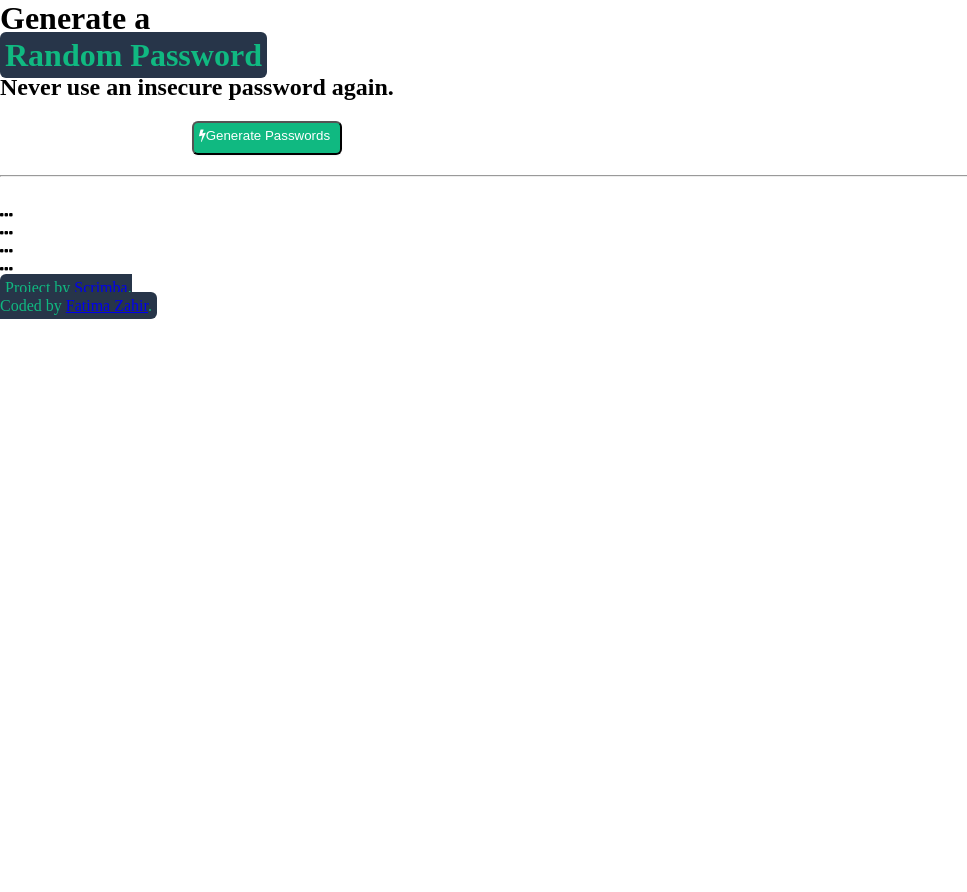
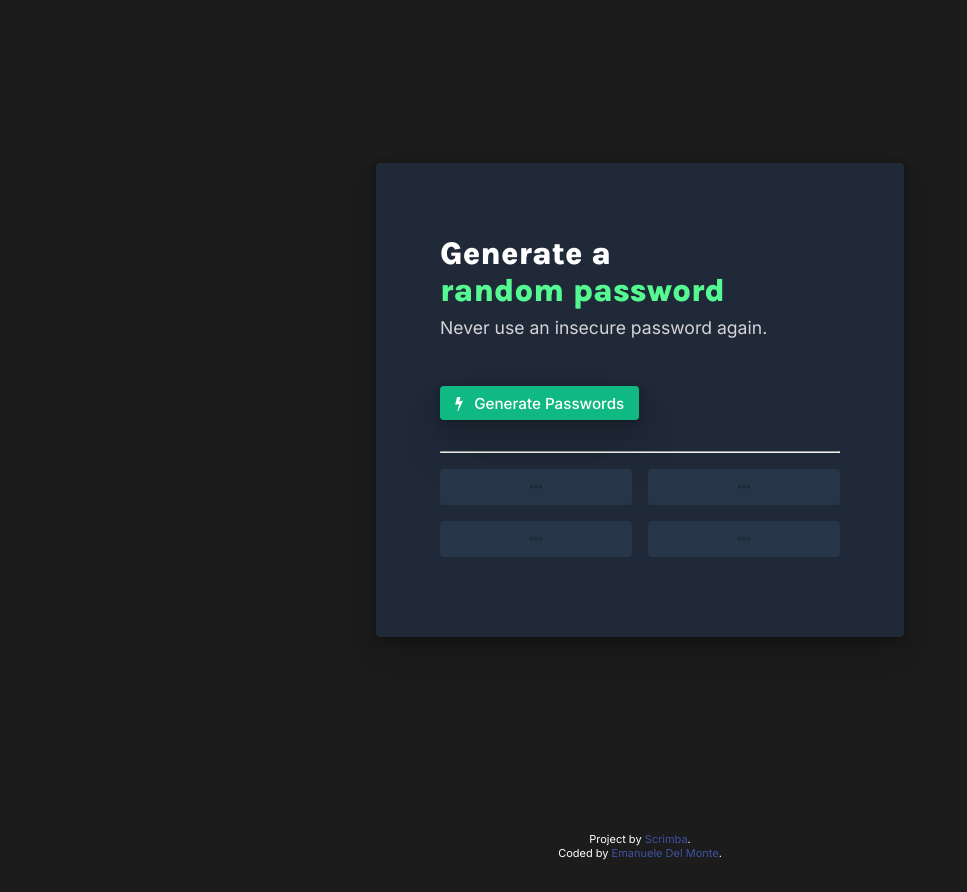
Before and after one commit to Fatima-hub333/Generate_Random_Password, a website: page index.html in a window 1280 px wide. Shown: the whole page, without its empty margins (0-967 px from the left). Before the commit the page ends 800 px from the top, so only its background shows below. Drawn offline with Linux system fonts and the light colour scheme.

Commit message:
Create & Update UI of Index.css & Index.html

```diff
--- a/index.css
+++ b/index.css
@@ -1,76 +1,187 @@
-* {
+/* ---------------------- */
+/* Fonts                  */
+/* ---------------------- */
+
+@import url("https://fonts.googleapis.com/css2?family=Inter:wght@400;500&family=Karla:wght@800&display=swap");
+
+/* ---------------------- */
+/* Custom properties      */
+/* ---------------------- */
+
+:root {
+  --clr-bright-green: #55f991;
+  --clr-dark-green: #10b981;
+
+  --clr-very-dark-blue: #1f2937;
+  --clr-dark-blue: #273549;
+  --clr-medium-grey: #d5d4d8;
+
+  --ff-main: "Karla", sans-serif;
+  --ff-serif: "Inter", sans-serif;
+}
+
+/* ---------------------- */
+/* Reset                  */
+/* ---------------------- */
+
+*,
+*::before,
+*::after {
+  box-sizing: border-box;
   margin: 0;
-  padding: 0;
+}
+
+img {
+  display: block;
+  width: 100%;
+}
+
+/* ---------------------- */
+/* Typography             */
+/* ---------------------- */
+
+body {
+  font-family: var(--ff-serif);
+  color: #fff;
+  background-color: #1c1c1c;
+}
+
+h1 {
+  font-family: var(--ff-main);
+  font-weight: 800;
+  margin: 0.25em 0;
+}
+
+h2 {
+  color: var(--clr-medium-grey);
+  font-size: 1.1em;
+  font-weight: 400;
+  margin-bottom: 1em;
+}
+
+hr {
+  background-color: var(--clr-dark-blue);
+  color: var(--clr-dark-blue);
+  height: 2px;
+}
+
+footer {
+  padding: 2em;
+}
+
+/* ---------------------- */
+/* Buttons                */
+/* ---------------------- */
+
+.btn {
+  font-size: 0.95em;
+  font-weight: 500;
+  font-family: var(--ff-serif);
+  background-color: var(--clr-dark-green);
+  color: #fff;
+  border: none;
+  padding: 0.5em 1em;
+  border-radius: 0.25em;
+  margin: 2em 0;
+  cursor: pointer;
+  box-shadow: 0 1px 2px rgba(0, 0, 0, 0.07), 0 2px 4px rgba(0, 0, 0, 0.07),
+    0 4px 8px rgba(0, 0, 0, 0.07), 0 8px 16px rgba(0, 0, 0, 0.07),
+    0 16px 32px rgba(0, 0, 0, 0.07), 0 32px 64px rgba(0, 0, 0, 0.07);
+  transition: all 250ms;
+}
+
+.btn:hover,
+.btn:focus {
+  background-color: #fff;
+  color: var(--clr-dark-green);
+  box-shadow: 0 2px 1px rgba(0, 0, 0, 0.09), 0 4px 2px rgba(0, 0, 0, 0.09),
+    0 8px 4px rgba(0, 0, 0, 0.09), 0 16px 8px rgba(0, 0, 0, 0.09),
+    0 32px 16px rgba(0, 0, 0, 0.09);
+}
+
+/* ---------------------- */
+/* Utility classes        */
+/* ---------------------- */
+
+.flex {
+  display: flex;
+  flex-direction: column;
+}
+
+/* ---------------------- */
+/* Components             */
+/* ---------------------- */
+
+main {
+  justify-content: center;
+  align-items: center;
+  min-height: 100vh;
 }
 
 .container {
-  /* background-color: #1C1C1C; */
-  width: 35%;
-  height: 500px;
-  margin: auto;
+  width: min(90%, 33rem);
+  padding: 4em;
+  background-color: var(--clr-very-dark-blue);
+  border-radius: 0.25em;
+  box-shadow: 0 1px 2px rgba(0, 0, 0, 0.07), 0 2px 4px rgba(0, 0, 0, 0.07),
+    0 4px 8px rgba(0, 0, 0, 0.07), 0 8px 16px rgba(0, 0, 0, 0.07),
+    0 16px 32px rgba(0, 0, 0, 0.07), 0 32px 64px rgba(0, 0, 0, 0.07);
 }
 
-.main-div {
-  background-color: #ECFDF5;
-  margin-top: 20%;
-  border: 40px solid #1C1C1C;
+.title-green {
+  color: var(--clr-bright-green);
 }
 
-.text {
-margin-left: 15%;
+.fa-flash {
+  margin-right: 0.75em;
+}
+#letter-main {
+  text-transform: uppercase;
 }
 
-h4 {
-  padding-top: 20px;
-  font-family: 'Karla';
-  font-style: normal;
-  font-weight: 800;
-  font-size: 40px;
-  line-height: 40px;
-  letter-spacing: -0.05em;
-  color: #2B283A;
+.downSection {
+  display: grid;
+  grid-template-columns: repeat(2, 1fr);
+  grid-template-rows: repeat(2, 1fr);
+  gap: 1em;
+  margin-top: 1em;
 }
 
-p {
-  font-family: 'Inter';
-  font-style: normal;
-  font-weight: 400;
-  font-size: 20px;
-  line-height: 28px;
-  color: #6B7280;
-
+.generatedPassword {
+  background-color: var(--clr-dark-blue);
+  text-align: center;
+  padding: 0.5em 1em;
+  border-radius: 0.25em;
 }
 
-button {
-  background: #10B981;
-  box-shadow: 0px 1px 2px rgba(0, 0, 0, 0.05);
-  border-radius: 6px;
-  color: white;
-  padding: 5px;
-  text-align: center;
-  margin-bottom: 20px;
-  margin-top: 20px;
-  padding-bottom: 10px;
-  padding-right: 10px;
-  margin-left: 15%;
+.fa-ellipsis-h {
+  color: var(--clr-very-dark-blue);
 }
 
-hr {
-  margin-bottom: 30px;
+/* footer */
+
+.attribution {
+  font-family: var(--ff-serif);
+  font-size: 11px;
+  text-align: center;
 }
 
-.span-tabs {
-  display: flex;
-  column-gap: 70px;
-  text-align: center;
-  padding: 5px;
-  margin-left: 7%;
+.attribution a {
+  text-decoration: none;
+  color: hsl(228, 45%, 44%);
 }
 
-span {
-  background-color: #273549;
-  border-radius: 6px;
-  width: 150px;
-  color: #10B981;
-  padding: 5px;
+/* ---------------------- */
+/* Media queries          */
+/* ---------------------- */
+
+@media (max-width: 520px) {
+  .container {
+    padding: 2em;
+  }
+
+  .downSection {
+    grid-template-columns: 1fr;
+    grid-template-rows: repeat(4, 1fr);
+  }
 }
--- a/index.html
+++ b/index.html
@@ -1,47 +1,43 @@
 <!DOCTYPE html>
 <html lang="en">
+
 <head>
     <meta charset="UTF-8">
     <meta http-equiv="X-UA-Compatible" content="IE=edge">
     <meta name="viewport" content="width=device-width, initial-scale=1.0">
+    <link rel="stylesheet" href="index.css">
     <link rel="stylesheet" href="https://cdnjs.cloudflare.com/ajax/libs/font-awesome/4.7.0/css/font-awesome.min.css">
-  <link rel="stylesheet" href="index.css">
-  <title> Random Password Generator</title>
+
+    <title>Scrimba | Random Password Generator</title>
 </head>
+
 <body>
   <main class="flex">
+    <div class="container">
     <div class="upperSection">
-    <h1 class="title"> Generate a <br> <span class="title-green">Random Password</span></h1>
+    <h1 class="title">Generate a<br><span class="title-green">random password</span></h1>
     <h2 class="supportingTitle">Never use an insecure password again.</h2>
-    <button class="btn" onclick="getGeneratePasswords()"> <i class="fa fa-flash"></i>Generate Passwords</button>
-  </div>
+    <button class="btn" onclick="getGeneratePasswords()"><i class="fa fa-flash"></i>Generate Passwords</button> </div>
     <hr>
-
     <div class="downSection">
       <div class="generatedPassword" id="password1-el"><i class="fa fa-ellipsis-h" aria-hidden="true"></i></div>
       <div class="generatedPassword" id="password2-el"><i class="fa fa-ellipsis-h" aria-hidden="true"></i></div>
       <div class="generatedPassword" id="password3-el"><i class="fa fa-ellipsis-h" aria-hidden="true"></i></div>
       <div class="generatedPassword" id="password4-el"><i class="fa fa-ellipsis-h" aria-hidden="true"></i></div>
+      <div id="letter-main"></div>
+    </div>
     </div>
     </main>
 
-<!-- Footer -->
+<!-- FOOTER -->
 <footer>
   <div class="attribution">
-  <span>Project by <a href="https://scrimba.com/learn/learnjavascript/" target="_blank">Scrimba</a>.<br>
-  Coded by <a href="https://github.com/Fatima-hub333/Generate_Random_Password.git" target="_blank">Fatima Zahir</a>.</span>
-  </span>
+    <span> Project by <a href="https://scrimba.com/learn/learnjavascript/" target="_blank">Scrimba</a>.<br>
+    Coded by <a href="https://github.com/xdelmo" target="_blank">Emanuele Del Monte</a>.</span>
   </div>
 </footer>
 
+<script src="index.js"></script>
+</body>
 
-
-
-
-
-
-
-
-  <script type="module" src="index.js"></script>
-</body>
 </html>
```
Also changed, not shown: README.md (deleted). Lines whose indentation alone changed are shown as unchanged.
